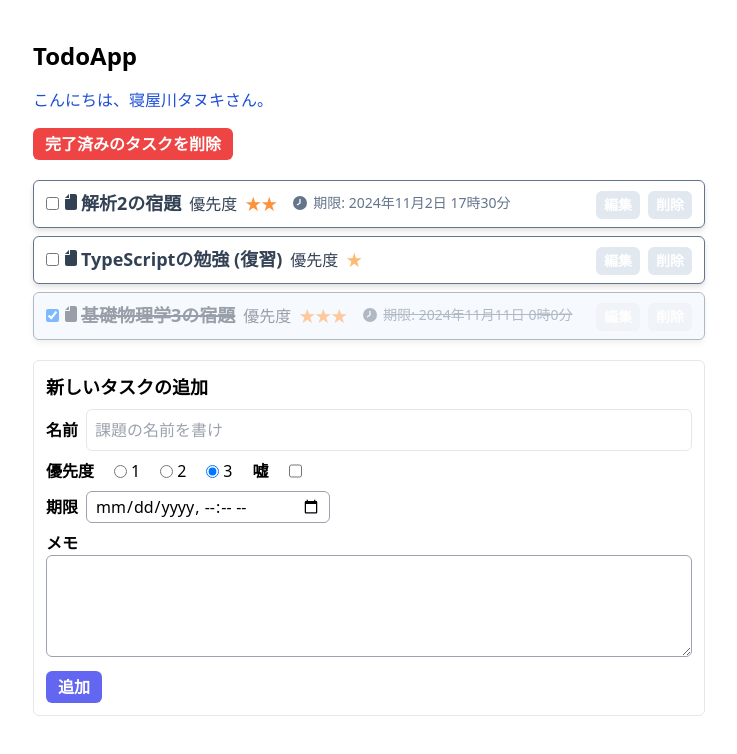
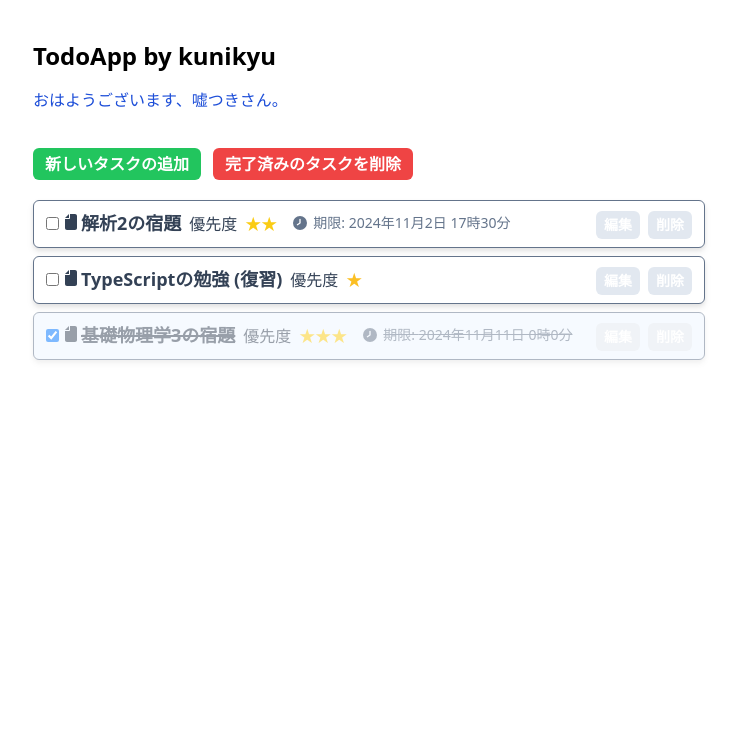
Before and after one commit to kunikyu/react-todo-app, a React (Vite) app: page / in a window 1280 px wide. Shown: the top 754 px of the page, without its empty margins (271-1008 px from the left). Built offline with nearby package versions, Linux system fonts and the light colour scheme.

Commit message:
いったんあげます。

```diff
--- a/src/App.tsx
+++ b/src/App.tsx
@@ -6,7 +6,6 @@ import WelcomeMessage from "./WelcomeMessage";
 import TodoList from "./TodoList";
 import { v4 as uuid } from "uuid";
 import NewTodoForm from "./NewTodoForm";
-import dayjs from "dayjs";
 
 const App = () => {
   const [todos, setTodos] = useState<Todo[]>([]);
@@ -18,6 +17,7 @@ const App = () => {
   const [initialized, setInitialized] = useState(false);
   const localStorageKey = "TodoApp";
   const [LiePopupState, setLiePopupState] = useState(0);
+  const [NewTodoPopupState, setNewTodoPopupState] = useState(false);
   // App コンポーネントの初回実行時のみLocalStorageからTodoデータを復元
   useEffect(() => {
     const todoJsonStr = localStorage.getItem(localStorageKey);
@@ -104,11 +104,12 @@ const App = () => {
     setNewTodoDeadline(null);
     setNewTodoLie(false);
     setNewTodoMemo("");
+    setNewTodoPopupState(false);
   };
 
   return (
     <div className="mx-auto mt-10 max-w-2xl">
-      <h1 className="mb-4 text-2xl font-bold">TodoApp</h1>
+      <h1 className="mb-4 text-2xl font-bold">TodoApp by kunikyu</h1>
       <div>
         <LiePop
           isPopUpVisible={LiePopupState}
@@ -116,13 +117,35 @@ const App = () => {
         />
       </div>
       <div className="mb-4">
-        <WelcomeMessage name="寝屋川タヌキ" />
+        <WelcomeMessage name="嘘つき" />
       </div>
+      <NewTodoForm
+        NewTodoPopupVisible={NewTodoPopupState}
+        newTodoName={newTodoName}
+        newTodoPriority={newTodoPriority}
+        newTodoDeadline={newTodoDeadline}
+        newTodoLie={newTodoLie}
+        newTodoMemo={newTodoMemo}
+        updateNewTodoName={updateNewTodoName}
+        updateNewTodoPriority={updateNewTodoPriority}
+        updateDeadline={updateDeadline}
+        updateLie={updateLie}
+        setNewTodoMemo={setNewTodoMemo}
+        addNewTodo={addNewTodo}
+        setNewTodoPopupVisible={setNewTodoPopupState}
+      />
+      <button
+        type="button"
+        onClick={() => setNewTodoPopupState(true)}
+        className="my-5 mr-3 rounded-md bg-green-500 px-3 py-1 font-bold text-white hover:bg-green-600"
+      >
+        新しいタスクの追加
+      </button>
       <button
         type="button"
         onClick={removeCompletedTodos}
         className={
-          "mb-5 rounded-md bg-red-500 px-3 py-1 font-bold text-white hover:bg-red-600"
+          "my-5 rounded-md bg-red-500 px-3 py-1 font-bold text-white hover:bg-red-600"
         }
       >
         完了済みのタスクを削除
@@ -134,19 +157,6 @@ const App = () => {
         setTodos={setTodos}
         setLiePopupState={setLiePopupState}
       />
-      <NewTodoForm
-        newTodoName={newTodoName}
-        newTodoPriority={newTodoPriority}
-        newTodoDeadline={newTodoDeadline}
-        newTodoLie={newTodoLie}
-        newTodoMemo={newTodoMemo}
-        updateNewTodoName={updateNewTodoName}
-        updateNewTodoPriority={updateNewTodoPriority}
-        updateDeadline={updateDeadline}
-        updateLie={updateLie}
-        setNewTodoMemo={setNewTodoMemo}
-        addNewTodo={addNewTodo}
-      />
     </div>
   );
 };
--- a/src/EditPop.tsx
+++ b/src/EditPop.tsx
@@ -77,6 +77,8 @@ const EditPop = (props: Props) => {
   return (
     <div>
       {isPopUpVisible && (
+          <div className="fixed left-0 top-0 z-40 size-full bg-black/50"></div>
+        ) && (
           <div className="fixed left-1/2 top-1/2 z-10 size-full max-h-max max-w-2xl -translate-x-1/2 -translate-y-1/2 rounded-md bg-gray-100 p-5 shadow-lg">
             <h2 className="text-lg font-bold">タスクの編集</h2>
             {/* 編集: ここから... */}
--- a/src/LiePop.tsx
+++ b/src/LiePop.tsx
@@ -17,8 +17,11 @@ const LiePop = (props: Props) => {
 
   return (
     <div>
+      {isPopUpVisible !== 0 && (
+        <div className="fixed left-0 top-0 z-40 size-full bg-black/50"></div>
+      )}
       {isPopUpVisible === 1 && (
-        <div className="fixed left-1/2 top-1/2 z-20 size-full max-w-2xl -translate-x-1/2 -translate-y-1/2 rounded-md bg-gray-100 p-5 shadow-lg sm:h-2/3">
+        <div className="fixed left-1/2 top-1/2 z-50 size-full max-w-2xl -translate-x-1/2 -translate-y-1/2 rounded-md bg-gray-100 p-5 shadow-lg sm:h-2/3">
           <p>嘘課題はおわらせることができないよねー。嘘なんだから</p>
           <button
             onClick={togglePopUp}
@@ -29,7 +32,7 @@ const LiePop = (props: Props) => {
         </div>
       )}
       {isPopUpVisible === 2 && (
-        <div className="fixed left-1/2 top-1/2 z-20 size-full max-w-2xl -translate-x-1/2 -translate-y-1/2 rounded-md bg-gray-100 p-5 shadow-lg sm:h-2/3">
+        <div className="fixed left-1/2 top-1/2 z-50 size-full max-w-2xl -translate-x-1/2 -translate-y-1/2 rounded-md bg-gray-100 p-5 shadow-lg sm:h-2/3">
           <p>嘘は消すことができないんだよー。いつか消えるといいね</p>
           <button
             onClick={togglePopUp}
@@ -40,7 +43,7 @@ const LiePop = (props: Props) => {
         </div>
       )}
       {isPopUpVisible === 3 && (
-        <div className="fixed left-1/2 top-1/2 z-20 size-full max-w-2xl -translate-x-1/2 -translate-y-1/2 rounded-md bg-gray-100 p-5 shadow-lg sm:h-2/3">
+        <div className="fixed left-1/2 top-1/2 z-50 size-full max-w-2xl -translate-x-1/2 -translate-y-1/2 rounded-md bg-gray-100 p-5 shadow-lg sm:h-2/3">
           <p>嘘に嘘を重ねるつもりなの？それに何の意味があるんだい</p>
           <button
             onClick={togglePopUp}
--- a/src/NewTodoForm.tsx
+++ b/src/NewTodoForm.tsx
@@ -3,6 +3,7 @@ import React from "react";
 import dayjs from "dayjs";
 
 interface NewTodoFormProps {
+  NewTodoPopupVisible: boolean;
   newTodoName: string;
   newTodoPriority: number;
   newTodoDeadline: Date | null;
@@ -14,9 +15,11 @@ interface NewTodoFormProps {
   updateLie: (e: React.ChangeEvent<HTMLInputElement>) => void;
   setNewTodoMemo: (value: string) => void;
   addNewTodo: () => void;
+  setNewTodoPopupVisible: (visible: boolean) => void;
 }
 
 const NewTodoForm: React.FC<NewTodoFormProps> = ({
+  NewTodoPopupVisible,
   newTodoName,
   newTodoPriority,
   newTodoDeadline,
@@ -28,9 +31,14 @@ const NewTodoForm: React.FC<NewTodoFormProps> = ({
   updateLie,
   setNewTodoMemo,
   addNewTodo,
+  setNewTodoPopupVisible,
 }) => {
   return (
-    <div className="mt-5 space-y-2 rounded-md border p-3">
+    NewTodoPopupVisible && (
+      <div>
+        {/* ポップアップの背景半透明 */}
+        <div className="fixed left-0 top-0 z-40 size-full bg-black/50"></div>
+        <div className="fixed left-1/2 top-1/2 z-50 size-full max-h-max max-w-2xl -translate-x-1/2 -translate-y-1/2 rounded-md bg-gray-100 p-5 shadow-lg">
           <h2 className="text-lg font-bold">新しいタスクの追加</h2>
           <div>
             <div className="flex items-center space-x-2">
@@ -48,7 +56,7 @@ const NewTodoForm: React.FC<NewTodoFormProps> = ({
             </div>
           </div>
 
-      <div className="flex gap-5">
+          <div className="flex items-center gap-5">
             <div className="font-bold">優先度</div>
             {[1, 2, 3].map((value) => (
               <label key={value} className="flex items-center space-x-1">
@@ -63,21 +71,6 @@ const NewTodoForm: React.FC<NewTodoFormProps> = ({
                 <span>{value}</span>
               </label>
             ))}
-        <div className="flex gap-5">
-          <label htmlFor="lie" className="font-bold">
-            嘘
-          </label>
-          <input
-            id="lie"
-            type="checkbox"
-            checked={newTodoLie}
-            onChange={updateLie}
-            className="mr-1.5 cursor-pointer"
-          />
-        </div>
-      </div>
-
-      <div className="flex items-center gap-x-2">
             <label htmlFor="deadline" className="font-bold">
               期限
             </label>
@@ -92,6 +85,18 @@ const NewTodoForm: React.FC<NewTodoFormProps> = ({
               onChange={updateDeadline}
               className="rounded-md border border-gray-400 px-2 py-0.5"
             />
+            <div className="flex gap-5">
+              <label htmlFor="lie" className="font-bold">
+                嘘
+              </label>
+              <input
+                id="lie"
+                type="checkbox"
+                checked={newTodoLie}
+                onChange={updateLie}
+                className="mr-1.5 cursor-pointer"
+              />
+            </div>
           </div>
           <div className="gap-x-2">
             <label htmlFor="memo" className="font-bold">
@@ -102,7 +107,7 @@ const NewTodoForm: React.FC<NewTodoFormProps> = ({
               value={newTodoMemo}
               onChange={(e) => setNewTodoMemo(e.target.value)}
               className="w-full rounded-md border border-gray-400 px-2 py-0.5"
-          rows={4}
+              rows={2}
             ></textarea>
           </div>
 
@@ -115,7 +120,20 @@ const NewTodoForm: React.FC<NewTodoFormProps> = ({
           >
             追加
           </button>
+          <button
+            type="button"
+            onClick={() => {
+              setNewTodoPopupVisible(false);
+            }}
+            className={
+              "ml-3 rounded-md bg-rose-500 px-3 py-1 font-bold text-white hover:bg-rose-600"
+            }
+          >
+            キャンセル
+          </button>
         </div>
+      </div>
+    )
   );
 };
 
--- a/src/TodoItem.tsx
+++ b/src/TodoItem.tsx
@@ -16,9 +16,9 @@ type Props = {
 };
 const num2star = (lie: boolean, n: number): JSX.Element => {
   if (lie) {
-    return <div className="ml-2 text-orange-300">{"★".repeat(4 - n)}</div>;
+    return <div className="ml-2 text-amber-400">{"★".repeat(4 - n)}</div>;
   } else {
-    return <div className="ml-2 text-orange-400">{"★".repeat(4 - n)}</div>;
+    return <div className="ml-2 text-yellow-400">{"★".repeat(4 - n)}</div>;
   }
 };
 
@@ -75,7 +75,7 @@ const TodoItem = (props: Props) => {
           <button
             onClick={() => {
               setEditPopUpVisible(true);
-              props.setLiepopupState(3);
+              if (todo.lie) props.setLiepopupState(3);
             }}
             className="ml-auto mr-2 rounded-md bg-slate-200 px-2 py-1 text-sm font-bold text-white hover:bg-blue-500"
           >
--- a/src/WelcomeMessage.tsx
+++ b/src/WelcomeMessage.tsx
@@ -12,7 +12,7 @@ const WelcomeMessage = (props: Props) => {
   // いわゆる普通のロジックを記述する
   const currentTime = new Date();
   const greeting =
-    currentTime.getHours() < 12 ? "おはようございます" : "こんにちは";
+    currentTime.getHours() > 12 ? "おはようございます" : "こんにちは";
 
   //【重要!】JSX構文で描いた「JSX要素」を return で返す
   return (
```
Lines whose indentation alone changed are shown as unchanged.
